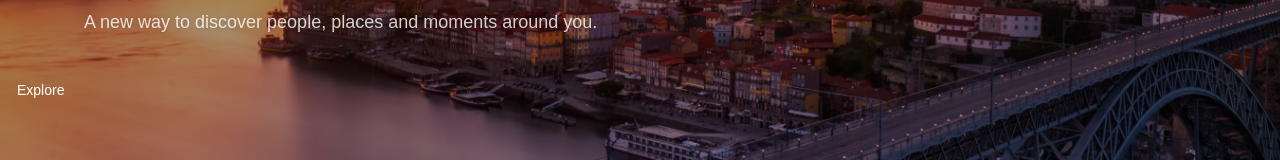
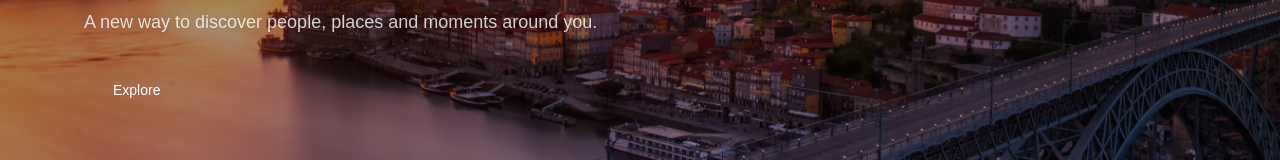
Before and after one commit to viora-studio/landing-page, a React (Vite) app: page / in a window 1280 px wide. Shown: the part 386-546 px from the top of the page. Built offline with nearby package versions, Linux system fonts and the light colour scheme.

Commit message:
style: match liquid button offset to hero container

```diff
--- a/src/index.css
+++ b/src/index.css
@@ -208,3 +208,14 @@ html {
     scroll-behavior: auto;
   }
 }
+
+
+.hero-liquid-button {
+  margin-left: max(1.25rem, calc((100% - 72rem) / 2 + 1.25rem));
+}
+
+@media (min-width: 640px) {
+  .hero-liquid-button {
+    margin-left: max(2rem, calc((100% - 72rem) / 2 + 2rem));
+  }
+}
```
